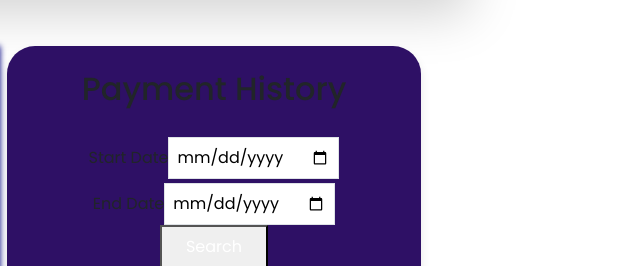
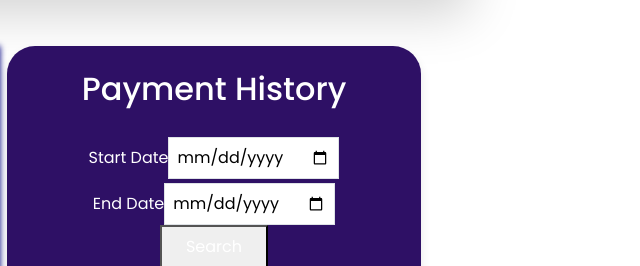
Before and after one commit to Dinithi-2000/All-in-one-Personal-Assistance-App, a React (Create React App) app in the folder Frontend/personal-assistance-app/: page /payment/PaymentHistory in a window 1280 px wide. Shown: the part 249-515 px from the top of the page, without its empty margins (0-640 px from the left). Built offline with nearby package versions, Linux system fonts and the light colour scheme; no server answers.

Commit message:
modify alignment

```diff
--- a/Frontend/personal-assistance-app/src/Component/UI/PaymentHistory.jsx
+++ b/Frontend/personal-assistance-app/src/Component/UI/PaymentHistory.jsx
@@ -54,8 +54,8 @@ export default function PaymentHistory() {
     setFilteredPayments(paymentFiller);
   };
   return (
-    <div className="container m-6 mx-auto p-4 text-center">
-      <h2 className="text-2xl font-bold mb-4">Payment History</h2>
+    <div className="container m-6 mx-auto p-4 mt-[0] text-center">
+      <h2 className="text-2xl font-bold mb-4 text-white">Payment History</h2>
       <div
         className="flex gap-4 mb-6 items-end justify-center justify-items-center
 "
@@ -63,7 +63,7 @@ export default function PaymentHistory() {
         <div>
           <label
             htmlFor="startDate"
-            className="block text-sm font-medium text-gray-700"
+            className="block text-sm font-medium text-white"
           >
             Start Date
           </label>
@@ -78,7 +78,7 @@ export default function PaymentHistory() {
         <div>
           <label
             htmlFor="endDate"
-            className="block text-sm font-medium text-gray-700"
+            className="block text-sm font-medium text-white"
           >
             End Date
           </label>
@@ -100,10 +100,12 @@ export default function PaymentHistory() {
         </div>
       </div>
       <div className="overflow-auto" style={{ maxHeight: "500px" }}>
-        <table className="table  table-hover table-striped-row">
-          <thead className="sticky top-0">
+        <table className="table  table-hover table-striped-row backdrop-opacity-10">
+          <thead className="sticky top-0 ">
             <tr>
-              <th scope="col">#</th>
+              <th scope="col" className="text-indigo">
+                #
+              </th>
               <th scope="col">Payment Details</th>
               <th scope="col">Booking Details</th>
               <th scope="col">Payment Status</th>
@@ -138,7 +140,7 @@ export default function PaymentHistory() {
                   </td>
                   <td className="text-left px-4 py-2 min-w-[250px] whitespace-nowrap">
                     <button className="btn btn-sm btn-primary">
-                      View Details
+                      Refund Payment
                     </button>
                   </td>
                 </tr>
--- a/Frontend/personal-assistance-app/src/Component/UI/PaymentStack.jsx
+++ b/Frontend/personal-assistance-app/src/Component/UI/PaymentStack.jsx
@@ -28,7 +28,7 @@ export default function PaymentStack() {
     },
   ];
   return (
-    <div>
+    <div className="mt-[20%] ml-[30%]">
       <CardStack items={cards} />
     </div>
   );
```
